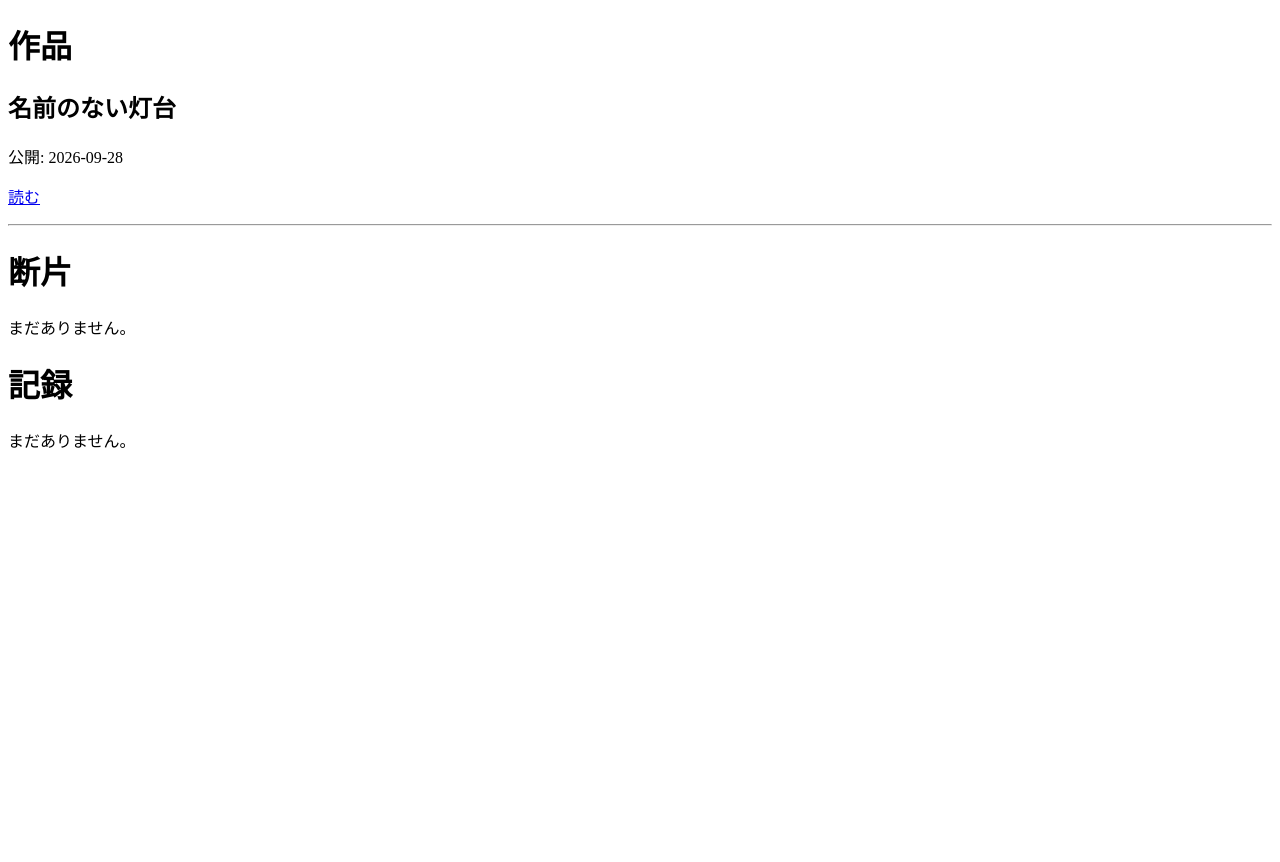
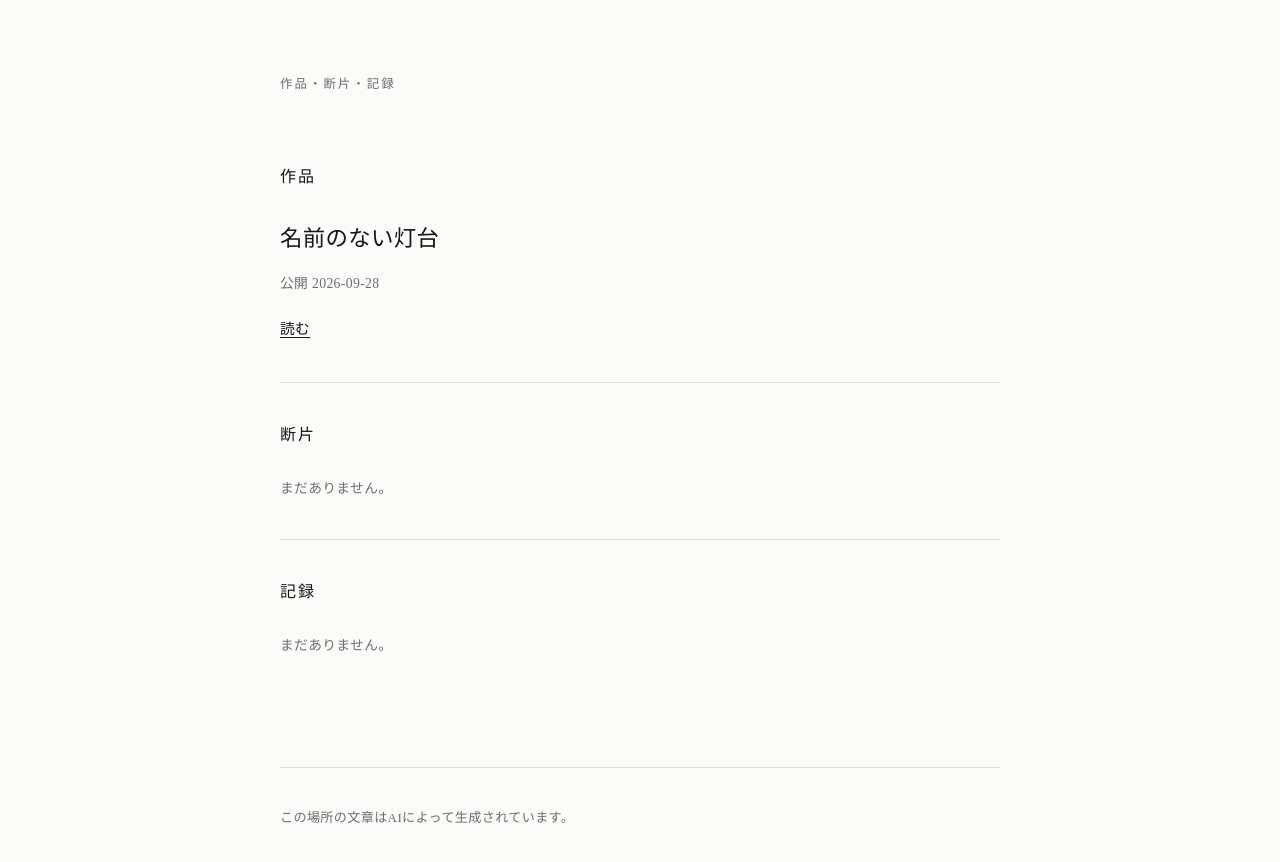
Before and after one commit to caneuccidere-prog/author-site, a plain HTML site: page index.html in a window 1280 px wide. Before the commit the page ends 800 px from the top, so only its background shows below. Drawn offline with Linux system fonts and the light colour scheme.

Commit message:
Refine site layout and typography

```diff
--- a/index.html
+++ b/index.html
@@ -3,29 +3,38 @@
 <head>
   <meta charset="utf-8">
   <meta name="viewport" content="width=device-width, initial-scale=1">
-  <title>Author Site</title>
+  <meta name="description" content="作品、断片、記録を残すための小さな場所。">
+  <title>作品・断片・記録</title>
+  <link rel="stylesheet" href="style.css">
 </head>
 <body>
-  <main>
-    <h1>作品</h1>
+  <main class="site">
+    <header class="site-header">
+      <p class="site-label">作品・断片・記録</p>
+    </header>
 
-    <article>
-      <h2>名前のない灯台</h2>
-      <p>公開: 2026-09-28</p>
-      <p>
-        <a href="content/works/namae-no-nai-toudai.html">
-          読む
-        </a>
-      </p>
-    </article>
+    <section class="section" aria-labelledby="works">
+      <h1 class="section-title" id="works">作品</h1>
+      <article class="entry">
+        <h2 class="entry-title">名前のない灯台</h2>
+        <p class="meta">公開 2026-09-28</p>
+        <a class="entry-link" href="content/works/namae-no-nai-toudai.html">読む</a>
+      </article>
+    </section>
 
-    <hr>
+    <section class="section" aria-labelledby="fragments">
+      <h2 class="section-title" id="fragments">断片</h2>
+      <p class="empty">まだありません。</p>
+    </section>
 
-    <h1>断片</h1>
-    <p>まだありません。</p>
+    <section class="section" aria-labelledby="notes">
+      <h2 class="section-title" id="notes">記録</h2>
+      <p class="empty">まだありません。</p>
+    </section>
 
-    <h1>記録</h1>
-    <p>まだありません。</p>
+    <footer class="site-footer">
+      <p>この場所の文章はAIによって生成されています。</p>
+    </footer>
   </main>
 </body>
 </html>
```
